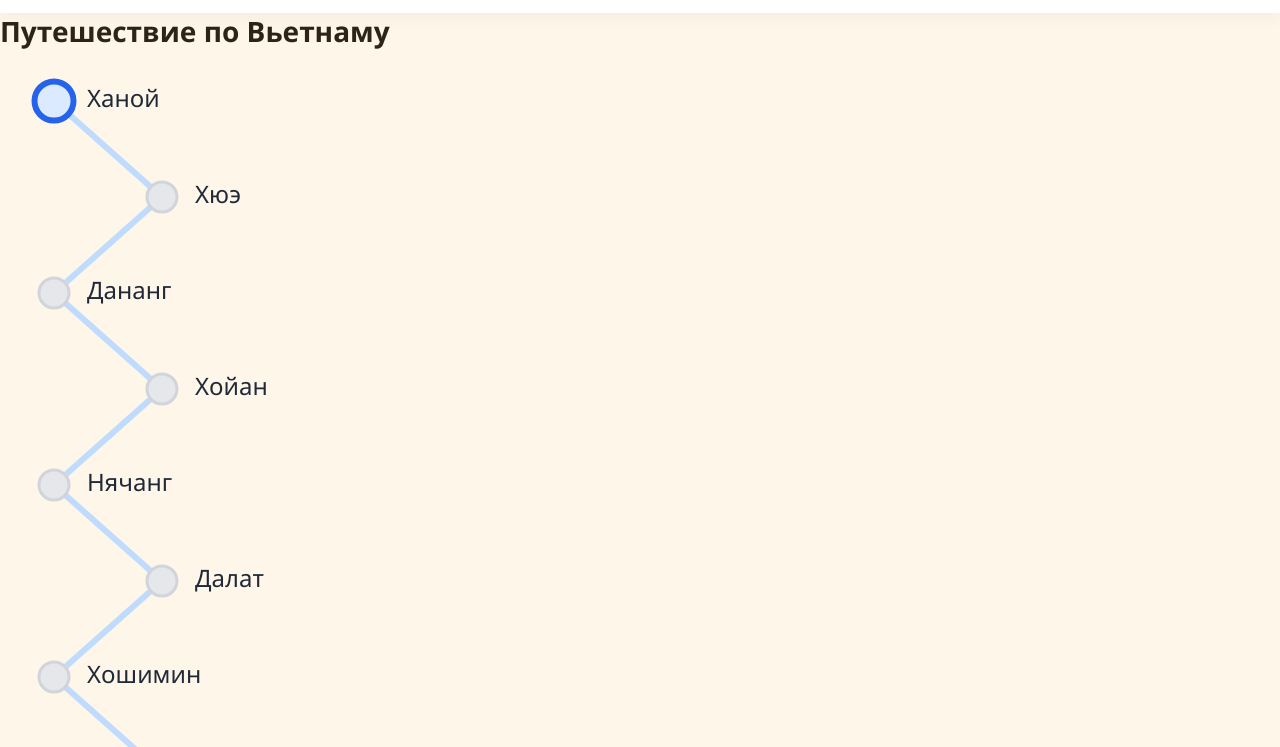
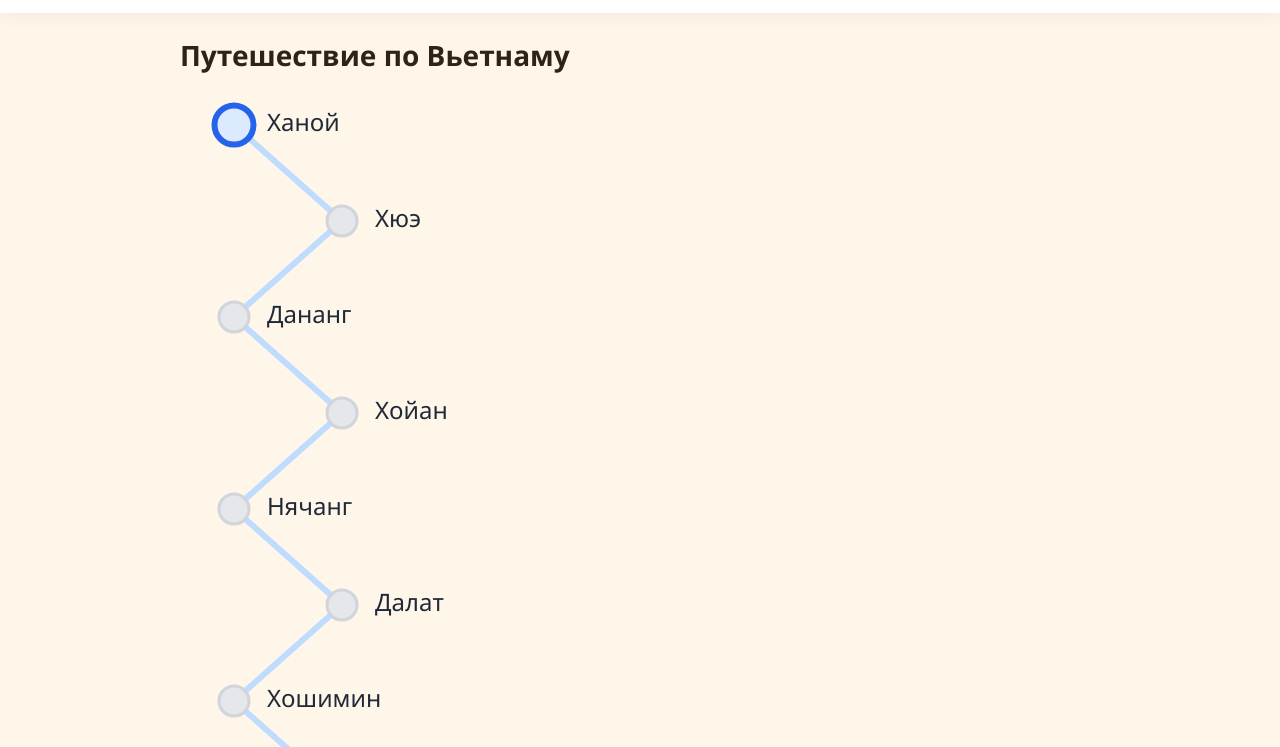
Before and after one commit to aytalykt-lab/ucheba, a plain HTML site: page index.html in a window 1280 px wide. Shown: the part 53-800 px from the top of the page. Drawn offline with Linux system fonts and the light colour scheme; a web font is replaced by a local one.

Commit message:
Вернуть колонку страницы и убрать боковой выезд кнопок.
Контент снова по центру, а на узком экране строки тьютора переносятся.

Co-authored-by: Cursor <cursoragent@cursor.com>

```diff
--- a/styles.css
+++ b/styles.css
@@ -86,6 +86,11 @@ header nav { display: flex; gap: 16px; align-items: center; flex-wrap: wrap; jus
 .tutor-link { color: var(--sea); text-decoration: none; font-size: 0.95rem; white-space: nowrap; }
 .tutor-link:hover { text-decoration: underline; }
 
+main {
+  max-width: 960px;
+  margin: 0 auto;
+  padding: 24px 20px 64px;
+}
 main a { color: var(--sea); }
 
 h2 { margin-bottom: 16px; font-size: 1.4rem; line-height: 1.3; }
@@ -244,6 +249,7 @@ button.option {
 
 #tutor-progress .row {
   display: flex;
+  flex-wrap: wrap;
   justify-content: space-between;
   align-items: center;
   background: var(--card);
```
